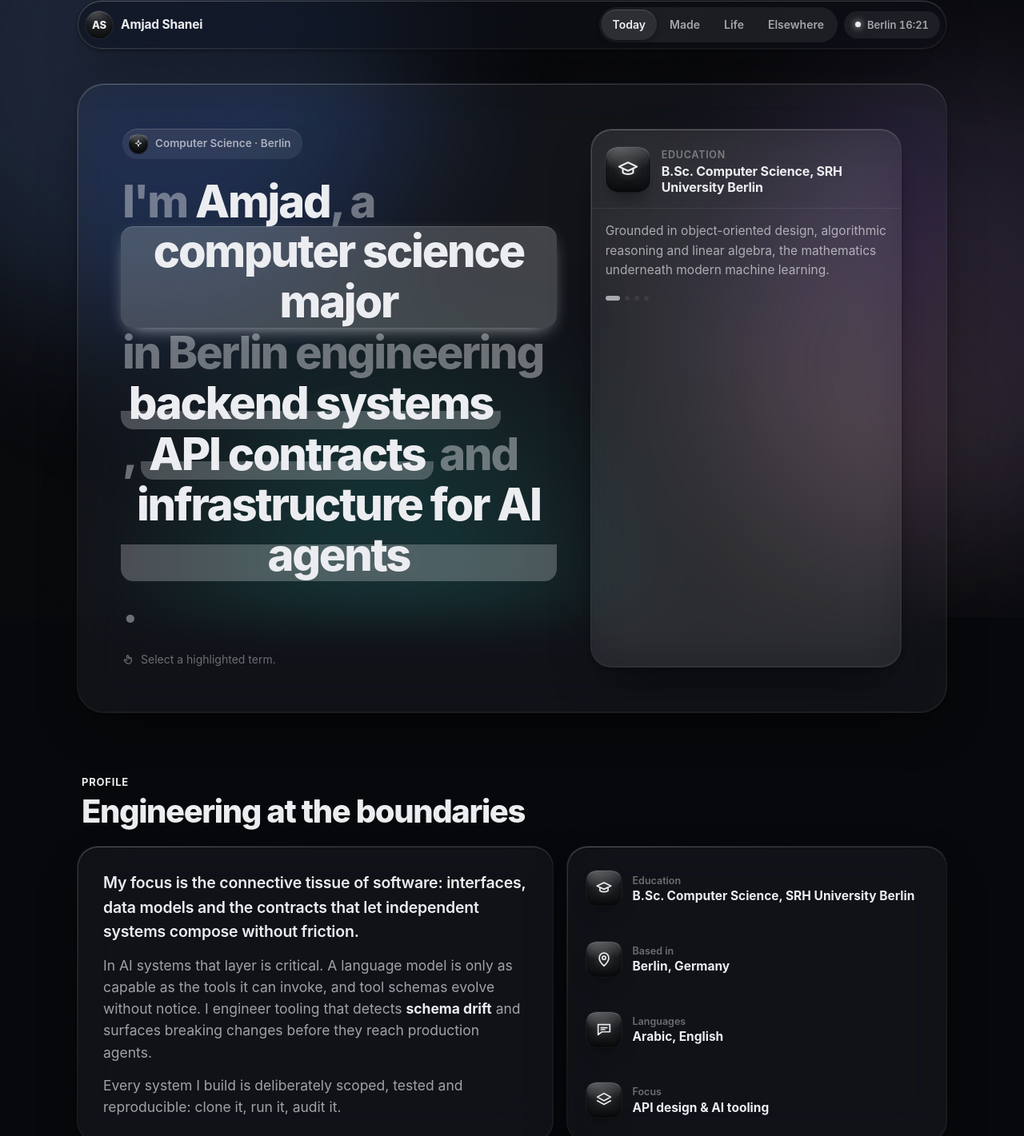
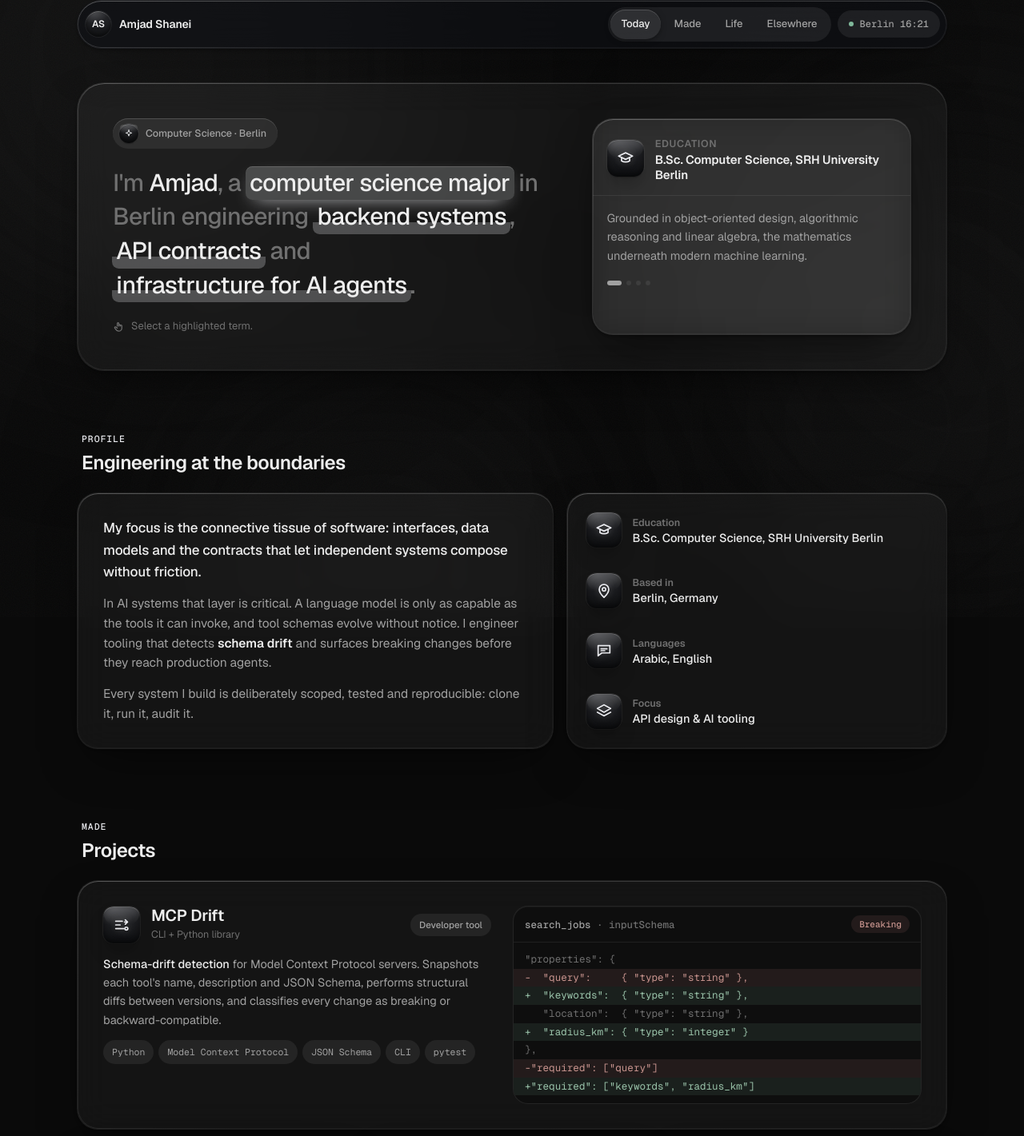
Before and after one commit to amjad-user/amjad-user.github.io, a plain HTML site: page index.html in a window 1280 px wide. Shown: the part 28-1449 px from the top of the page at 80% size. Drawn offline with nearby package versions, Linux system fonts and the light colour scheme.

Commit message:
style: smaller type, Geist font and neutral palette
Co-Authored-By: Claude Opus 5.5 <noreply@anthropic.com>
Claude-Session: https://claude.ai/code/session_01CbDAoz6YfAiVTei8BEryPu

```diff
--- a/index.html
+++ b/index.html
@@ -7,36 +7,36 @@
 <meta name="description" content="I'm Amjad, a computer science major in Berlin engineering backend systems, API contracts and infrastructure for AI agents.">
 <link rel="preconnect" href="https://fonts.googleapis.com">
 <link rel="preconnect" href="https://fonts.gstatic.com" crossorigin>
-<link rel="stylesheet" href="https://fonts.googleapis.com/css2?family=Figtree:wght@400;500;600;700;800&family=JetBrains+Mono:wght@400;500&display=swap">
+<link rel="stylesheet" href="https://fonts.googleapis.com/css2?family=Geist:wght@400;500;600&family=Geist+Mono:wght@400;500&display=swap">
 <style>
 /* Layout: iOS liquid glass in a smoked, muted dark. A glass hero holds the intro sentence;
    its highlighted words open a widget beside it. Below: widget-style cards with enamel app icons. */
 :root{
-  --base:#07080B;
-  --orb-1:#2A3A57; --orb-2:#3A2F4A; --orb-3:#1F3B3A; --orb-4:#3B3128;
-  --fg:#ECEDF1; --fg-2:rgba(236,237,241,.66); --fg-3:rgba(236,237,241,.42);
+  --base:#0A0A0A;
+  --orb-1:#1C1C1C; --orb-2:#161616; --orb-3:#141414; --orb-4:#121212;
+  --fg:#EDEDED; --fg-2:#A1A1A1; --fg-3:#707070;
   --glass:rgba(255,255,255,.045); --glass-strong:rgba(255,255,255,.075);
   --edge:rgba(255,255,255,.16); --edge-low:rgba(255,255,255,.04);
   --hair:rgba(255,255,255,.07); --shadow:rgba(0,0,0,.6);
   --accent:#E9EAEE; --accent-fg:#0B0C0E;
   --t-rose:#E9EAEE; --t-blue:#E9EAEE; --t-amber:#E9EAEE; --t-mauve:#E9EAEE; --t-sage:#E9EAEE;
-  --green:#7FB89A; --red:#D38C86; --green-bg:rgba(127,184,154,.10); --red-bg:rgba(211,140,134,.10);
-  --f-ui:-apple-system,BlinkMacSystemFont,"SF Pro Display","Figtree","Segoe UI",system-ui,sans-serif;
-  --f-mono:"SF Mono","JetBrains Mono",ui-monospace,Consolas,monospace;
+  --green:#9BC4AB; --red:#C9958F; --green-bg:rgba(127,184,154,.10); --red-bg:rgba(211,140,134,.10);
+  --f-ui:"Geist",-apple-system,BlinkMacSystemFont,"Segoe UI",system-ui,sans-serif;
+  --f-mono:"Geist Mono",ui-monospace,"SF Mono",Consolas,monospace;
   --r-xl:34px; --r-lg:26px; --r-md:18px; --r-pill:999px;
   color-scheme:dark;
 }
 *{box-sizing:border-box}
 html{scroll-behavior:smooth}
-body{margin:0;background:var(--base);color:var(--fg);font-family:var(--f-ui);font-size:16px;line-height:1.55;-webkit-font-smoothing:antialiased;overflow-x:hidden}
+body{margin:0;background:var(--base);color:var(--fg);font-family:var(--f-ui);font-size:15px;line-height:1.6;-webkit-font-smoothing:antialiased;overflow-x:hidden}
 body::before{content:"";position:fixed;inset:0 0 auto;height:env(safe-area-inset-top,0px);z-index:30;background:var(--base)}
 a{color:inherit}
-::selection{background:rgba(169,188,214,.28)}
+::selection{background:rgba(255,255,255,.18)}
 :focus-visible{outline:2px solid var(--accent);outline-offset:3px;border-radius:12px}
 
 /* ambient light behind the glass */
 .ambient{position:fixed;inset:0;z-index:0;pointer-events:none;overflow:hidden}
-.orb{position:absolute;border-radius:50%;filter:blur(90px);opacity:.55;will-change:transform}
+.orb{position:absolute;border-radius:50%;filter:blur(120px);opacity:.5;will-change:transform}
 .o1{width:52vmax;height:52vmax;background:var(--orb-1);top:-18vmax;left:-12vmax;animation:drift1 26s ease-in-out infinite alternate}
 .o2{width:44vmax;height:44vmax;background:var(--orb-2);top:10vmax;right:-16vmax;animation:drift2 30s ease-in-out infinite alternate}
 .o3{width:38vmax;height:38vmax;background:var(--orb-3);bottom:-14vmax;left:18vmax;animation:drift3 34s ease-in-out infinite alternate}
@@ -48,7 +48,7 @@ a{color:inherit}
 
 /* liquid glass */
 .glass{position:relative;background:var(--glass);
-  -webkit-backdrop-filter:blur(28px) saturate(185%);backdrop-filter:blur(28px) saturate(185%);
+  -webkit-backdrop-filter:blur(20px);backdrop-filter:blur(20px);
   border:1px solid var(--edge-low);
   box-shadow:inset 0 1px 0 var(--edge),inset 0 -1px 0 var(--edge-low),0 24px 60px -20px var(--shadow),0 2px 6px -2px var(--shadow);
   border-radius:var(--r-lg)}
@@ -70,9 +70,9 @@ a{color:inherit}
   box-shadow:inset 0 1px 0 rgba(255,255,255,.22),inset 0 -3px 8px rgba(0,0,0,.55),0 0 0 1px rgba(255,255,255,.06),0 1px 1px rgba(0,0,0,.6),0 14px 28px -14px rgba(0,0,0,.9)}
 .logo::after{content:"";position:absolute;inset:1px 1px 52% 1px;border-radius:12px 12px 40% 40%/12px 12px 18px 18px;pointer-events:none;background:linear-gradient(180deg,rgba(255,255,255,.14),rgba(255,255,255,0))}
 .logo svg{width:22px;height:22px;position:relative;z-index:1;filter:drop-shadow(0 0 5px rgba(255,255,255,.28)) drop-shadow(0 1px 0 rgba(0,0,0,.7))}
-.logo.lg{width:56px;height:56px;border-radius:16px}
-.logo.lg svg{width:28px;height:28px}
-.logo.lg::after{border-radius:15px 15px 40% 40%/15px 15px 22px 22px}
+.logo.lg{width:46px;height:46px;border-radius:13px}
+.logo.lg svg{width:22px;height:22px}
+.logo.lg::after{border-radius:12px 12px 40% 40%/12px 12px 18px 18px}
 .logo.sm{width:34px;height:34px;border-radius:10px}
 .logo.sm svg{width:17px;height:17px}
 .logo.sm::after{border-radius:9px 9px 40% 40%/9px 9px 13px 13px}
@@ -81,41 +81,41 @@ a{color:inherit}
 /* floating pill nav */
 .navbar{position:sticky;top:calc(env(safe-area-inset-top,0px) + 14px);z-index:20;padding-top:14px}
 .nav{display:flex;align-items:center;justify-content:space-between;gap:12px;padding:8px 8px 8px 10px;border-radius:var(--r-pill);background:rgba(16,17,22,.55)}
-.brand{display:flex;align-items:center;gap:10px;text-decoration:none;font-weight:700;font-size:15.5px;letter-spacing:-.01em}
-.avatar{width:34px;height:34px;border-radius:50%;display:grid;place-items:center;font-size:13px;font-weight:800;color:var(--fg);
+.brand{display:flex;align-items:center;gap:10px;text-decoration:none;font-weight:600;font-size:14px;letter-spacing:-.01em}
+.avatar{width:32px;height:32px;border-radius:50%;display:grid;place-items:center;font-size:12px;font-weight:600;color:var(--fg);
   background:radial-gradient(100% 80% at 30% 0%,rgba(255,255,255,.2),transparent 60%),linear-gradient(180deg,#2A2B2F,#111214);
   box-shadow:inset 0 1px 0 rgba(255,255,255,.22),inset 0 -2px 6px rgba(0,0,0,.5),0 0 0 1px rgba(255,255,255,.06)}
 .right{display:flex;align-items:center;gap:8px}
 .tabs{display:flex;gap:2px;list-style:none;margin:0;padding:3px;border-radius:var(--r-pill);background:var(--hair)}
-.tabs a{display:block;text-decoration:none;font-size:14px;font-weight:600;color:var(--fg-2);padding:8px 14px;border-radius:var(--r-pill);transition:background .25s,color .25s}
+.tabs a{display:block;text-decoration:none;font-size:13px;font-weight:500;color:var(--fg-2);padding:8px 14px;border-radius:var(--r-pill);transition:background .25s,color .25s}
 .tabs a:hover{color:var(--fg)}
 .tabs a.on{background:var(--glass-strong);color:var(--fg);box-shadow:0 2px 8px -2px var(--shadow),inset 0 1px 0 var(--edge)}
-.clock{display:flex;align-items:center;gap:8px;font:600 13px var(--f-ui);color:var(--fg-2);padding:9px 14px;border-radius:var(--r-pill);background:var(--hair);font-variant-numeric:tabular-nums;white-space:nowrap}
-.clock i{width:7px;height:7px;border-radius:50%;background:var(--t-sage);box-shadow:0 0 8px var(--t-sage)}
+.clock{display:flex;align-items:center;gap:8px;font:500 12px var(--f-mono);color:var(--fg-2);padding:9px 14px;border-radius:var(--r-pill);background:var(--hair);font-variant-numeric:tabular-nums;white-space:nowrap}
+.clock i{width:6px;height:6px;border-radius:50%;background:#7FB89A}
 @media (max-width:760px){.tabs{display:none}}
 @media (max-width:420px){.brand .nm{display:none}}
 
 /* hero */
 .hero{padding-block:56px 32px}
-.hero-card{border-radius:var(--r-xl);padding:clamp(28px,5vw,56px);display:grid;grid-template-columns:1.25fr .9fr;gap:44px;align-items:center}
+.hero-card{border-radius:var(--r-xl);padding:clamp(24px,4vw,44px);display:grid;grid-template-columns:1.25fr .9fr;gap:44px;align-items:center}
 .hero-card>*{min-width:0}
-.hello{display:inline-flex;align-items:center;gap:9px;font-size:13.5px;font-weight:600;padding:7px 14px 7px 8px;border-radius:var(--r-pill);background:var(--glass-strong);box-shadow:inset 0 1px 0 var(--edge);color:var(--fg-2)}
+.hello{display:inline-flex;align-items:center;gap:9px;font-size:12.5px;font-weight:500;padding:7px 14px 7px 8px;border-radius:var(--r-pill);background:var(--glass-strong);box-shadow:inset 0 1px 0 var(--edge);color:var(--fg-2)}
 .hello .wave{display:inline-grid;place-items:center;width:22px;height:22px;border-radius:50%;background:var(--hair);font-size:12px}
-.sentence{font-size:clamp(32px,4.6vw,56px);line-height:1.12;letter-spacing:-.04em;font-weight:800;margin:22px 0 0;color:var(--fg-3);text-wrap:pretty}
-.sentence strong{color:var(--fg);font-weight:800}
+.sentence{font-size:clamp(22px,2.6vw,30px);line-height:1.4;letter-spacing:-.02em;font-weight:500;margin:22px 0 0;color:var(--fg-3);text-wrap:pretty}
+.sentence strong{color:var(--fg);font-weight:500}
 .chip{--t:var(--accent);font:inherit;letter-spacing:inherit;color:var(--fg);cursor:pointer;border:0;padding:0 .18em .02em;margin:0 -.04em;border-radius:.28em;
   background:linear-gradient(180deg,transparent 64%,color-mix(in srgb,var(--t) 26%,transparent) 64%);transition:background .3s,box-shadow .3s}
 .chip:hover{background:color-mix(in srgb,var(--t) 14%,transparent)}
 .chip[aria-expanded="true"]{background:color-mix(in srgb,var(--t) 22%,transparent);box-shadow:inset 0 1px 0 rgba(255,255,255,.14),0 8px 24px -12px var(--t)}
-.hint{margin:24px 0 0;font-size:14px;color:var(--fg-3);display:flex;align-items:center;gap:8px}
+.hint{margin:20px 0 0;font-size:13px;color:var(--fg-3);display:flex;align-items:center;gap:8px}
 .hint svg{width:15px;height:15px}
 
 .widget{border-radius:var(--r-lg);overflow:hidden;background:var(--glass-strong);min-height:100%}
 .w-head{display:flex;align-items:center;gap:14px;padding:18px 18px 16px;border-bottom:1px solid var(--hair)}
 .w-title{min-width:0;flex:1}
-.w-title b{display:block;font-size:16px;line-height:1.25;letter-spacing:-.01em}
+.w-title b{display:block;font-size:15px;font-weight:600;line-height:1.25;letter-spacing:-.01em}
 .w-title span{font-size:12.5px;color:var(--fg-3);font-weight:600;text-transform:uppercase;letter-spacing:.06em}
-.w-body{padding:16px 18px 20px;color:var(--fg-2);font-size:15.5px;animation:rise .45s cubic-bezier(.2,.8,.2,1)}
+.w-body{padding:16px 18px 20px;color:var(--fg-2);font-size:14.5px;animation:rise .45s cubic-bezier(.2,.8,.2,1)}
 .w-dots{display:flex;gap:6px;padding:0 18px 18px}
 .w-dots i{width:6px;height:6px;border-radius:50%;background:var(--hair);transition:background .3s,width .3s}
 .w-dots i.on{width:18px;border-radius:3px;background:var(--fg-2)}
@@ -124,14 +124,14 @@ a{color:inherit}
 /* sections */
 section.sec{padding-block:44px}
 .sec-head{margin:0 0 22px;padding-left:6px}
-.kicker{font-size:13px;font-weight:700;letter-spacing:.06em;text-transform:uppercase;color:var(--accent);margin:0 0 6px}
-h2{font-size:clamp(28px,3.8vw,40px);letter-spacing:-.035em;line-height:1.05;font-weight:800;margin:0;text-wrap:balance}
+.kicker{font-family:var(--f-mono);font-size:11.5px;font-weight:500;letter-spacing:.08em;text-transform:uppercase;color:var(--accent);margin:0 0 6px}
+h2{font-size:clamp(20px,2.2vw,24px);letter-spacing:-.02em;line-height:1.25;font-weight:600;margin:0;text-wrap:balance}
 
 .about{display:grid;grid-template-columns:1.25fr 1fr;gap:16px}
 .about>*{min-width:0}
 .about .prose{padding:30px 32px}
-.about .prose p{margin:0 0 14px;font-size:17.5px;color:var(--fg-2);max-width:60ch}
-.about .prose p:first-child{color:var(--fg);font-size:19.5px;font-weight:600;letter-spacing:-.01em}
+.about .prose p{margin:0 0 14px;font-size:15.5px;color:var(--fg-2);max-width:60ch}
+.about .prose p:first-child{color:var(--fg);font-size:17px;font-weight:500;letter-spacing:-.01em}
 .about .prose p:last-child{margin-bottom:0}
 .about .prose b{color:var(--fg);font-weight:650}
 .facts{display:grid;gap:4px;padding:10px;margin:0}
@@ -139,7 +139,7 @@ h2{font-size:clamp(28px,3.8vw,40px);letter-spacing:-.035em;line-height:1.05;font
 .fact:hover{background:var(--hair)}
 .fact>div{min-width:0}
 .fact dt{font-size:12.5px;color:var(--fg-3);font-weight:600}
-.fact dd{margin:0;font-weight:650;font-size:15.5px;line-height:1.3}
+.fact dd{margin:0;font-weight:500;font-size:14.5px;line-height:1.3}
 
 /* projects */
 .grid{display:grid;grid-template-columns:repeat(3,1fr);gap:16px}
@@ -149,25 +149,25 @@ h2{font-size:clamp(28px,3.8vw,40px);letter-spacing:-.035em;line-height:1.05;font
 .card.feature>*{min-width:0}
 .c-top{display:flex;align-items:center;gap:14px}
 .c-meta{min-width:0;flex:1}
-h3{font-size:22px;letter-spacing:-.025em;font-weight:800;margin:0;line-height:1.1}
-.feature h3{font-size:clamp(26px,3vw,34px)}
-.sub{font-size:13.5px;color:var(--fg-3);font-weight:600}
-.state{font-size:12px;font-weight:700;padding:5px 11px;border-radius:var(--r-pill);background:var(--hair);color:var(--fg-2);white-space:nowrap}
+h3{font-size:17px;letter-spacing:-.01em;font-weight:600;margin:0;line-height:1.1}
+.feature h3{font-size:20px}
+.sub{font-size:12.5px;color:var(--fg-3);font-weight:400}
+.state{font-size:11.5px;font-weight:500;padding:5px 11px;border-radius:var(--r-pill);background:var(--hair);color:var(--fg-2);white-space:nowrap}
 .state.ok{color:var(--green);background:var(--green-bg)}
 .state.wip{color:var(--t-rose);background:color-mix(in srgb,var(--t-rose) 12%,transparent)}
-.card p{margin:0;color:var(--fg-2);font-size:15.5px}
-.card p b{color:var(--fg);font-weight:650}
+.card p{margin:0;color:var(--fg-2);font-size:14.5px}
+.card p b{color:var(--fg);font-weight:500}
 .chips{display:flex;flex-wrap:wrap;gap:6px;list-style:none;margin:0;padding:0}
-.chips li{font-size:12.5px;font-weight:600;padding:6px 11px;border-radius:var(--r-pill);background:var(--hair);color:var(--fg-2)}
+.chips li{font-family:var(--f-mono);font-size:11.5px;font-weight:400;padding:6px 11px;border-radius:var(--r-pill);background:var(--hair);color:var(--fg-2)}
 .foot{margin-top:auto;padding-top:4px}
-.go{display:inline-flex;align-items:center;gap:6px;font-weight:650;font-size:14.5px;color:var(--accent)}
+.go{display:inline-flex;align-items:center;gap:6px;font-weight:500;font-size:13.5px;color:var(--accent)}
 .go svg{width:15px;height:15px;transition:transform .25s}
 .card:hover .go svg{transform:translate(2px,-2px)}
 
 .diff{border-radius:var(--r-md);overflow:hidden;background:rgba(0,0,0,.28);box-shadow:inset 0 1px 0 var(--edge-low),0 0 0 1px var(--hair)}
 .d-head{display:flex;align-items:center;justify-content:space-between;gap:10px;padding:11px 14px;border-bottom:1px solid var(--hair);font:500 12.5px var(--f-mono);color:var(--fg-3)}
 .d-head b{color:var(--fg-2);font-weight:500}
-.badge{font:700 11.5px var(--f-ui);padding:4px 10px;border-radius:var(--r-pill);color:var(--red);background:var(--red-bg)}
+.badge{font:500 11px var(--f-mono);padding:4px 10px;border-radius:var(--r-pill);color:var(--red);background:var(--red-bg)}
 .code{margin:0;padding:10px 0;overflow-x:auto;font-family:var(--f-mono);font-size:12.6px;line-height:1.8}
 .code div{white-space:pre;padding:0 14px}
 .code .c{color:var(--fg-3)}
@@ -176,23 +176,23 @@ h3{font-size:22px;letter-spacing:-.025em;font-weight:800;margin:0;line-height:1.
 
 /* tools + life */
 .tools{padding:22px;display:flex;flex-wrap:wrap;gap:10px;list-style:none;margin:0}
-.tools li{display:inline-flex;align-items:center;font-weight:650;font-size:14.5px;padding:10px 16px;border-radius:var(--r-pill);background:var(--glass-strong);box-shadow:inset 0 1px 0 var(--edge),0 4px 12px -8px var(--shadow)}
+.tools li{display:inline-flex;align-items:center;font-weight:500;font-size:13.5px;padding:8px 14px;border-radius:var(--r-pill);background:var(--glass-strong);box-shadow:inset 0 1px 0 var(--edge),0 4px 12px -8px var(--shadow)}
 .life{display:grid;grid-template-columns:repeat(3,1fr);gap:16px}
 .life .glass{padding:22px;display:flex;flex-direction:column;gap:14px;min-width:0}
-.life h3{font-size:18px}
-.life p{margin:0;color:var(--fg-2);font-size:15px}
+.life h3{font-size:16px}
+.life p{margin:0;color:var(--fg-2);font-size:14px}
 
 /* elsewhere */
 .contact{border-radius:var(--r-xl);padding:clamp(28px,5vw,48px);display:grid;grid-template-columns:1fr 1fr;gap:32px;align-items:center}
 .contact>*{min-width:0}
 .contact h2{margin:0 0 10px}
-.contact .lede{margin:0;color:var(--fg-2);font-size:17px;max-width:40ch}
+.contact .lede{margin:0;color:var(--fg-2);font-size:15px;max-width:40ch}
 .links{display:grid;gap:4px;padding:8px;border-radius:var(--r-lg);background:var(--glass-strong);box-shadow:inset 0 1px 0 var(--edge)}
 .links a,.links .mailrow{display:flex;align-items:center;gap:14px;padding:12px;border-radius:var(--r-md);text-decoration:none;transition:background .2s;min-width:0}
 .links a:hover{background:var(--hair)}
-.links .k{font-weight:650;font-size:15.5px}
+.links .k{font-weight:500;font-size:14.5px}
 .links .v{margin-left:auto;font:500 13px var(--f-mono);color:var(--fg-3);overflow-wrap:anywhere;text-align:right;min-width:0}
-.copy{flex:none;font:600 13px var(--f-ui);color:var(--accent-fg);background:var(--accent);border:0;border-radius:var(--r-pill);padding:8px 14px;cursor:pointer;min-height:34px}
+.copy{flex:none;font:500 12.5px var(--f-ui);color:var(--accent-fg);background:var(--accent);border:0;border-radius:var(--r-pill);padding:8px 14px;cursor:pointer;min-height:34px}
 footer{position:relative;z-index:1;padding-block:28px 40px;text-align:center;font-size:13px;color:var(--fg-3)}
 
 /* responsive */
```
